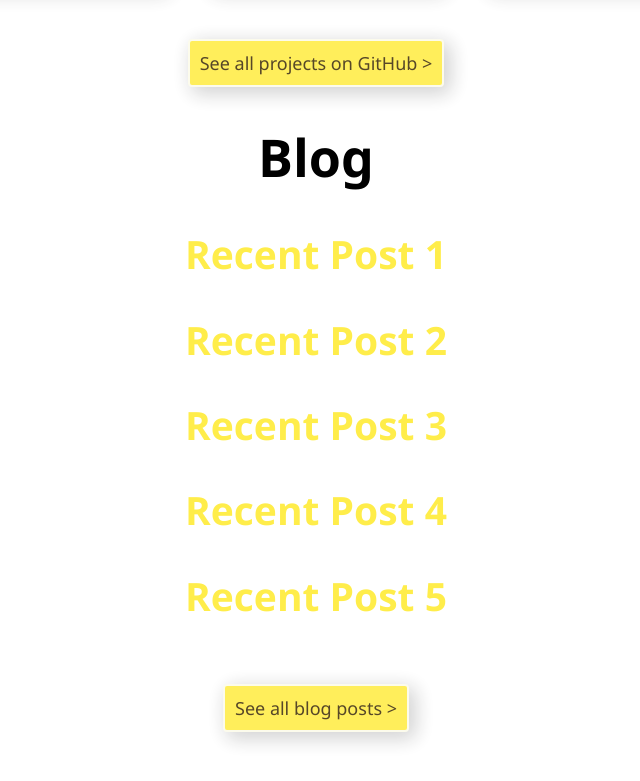
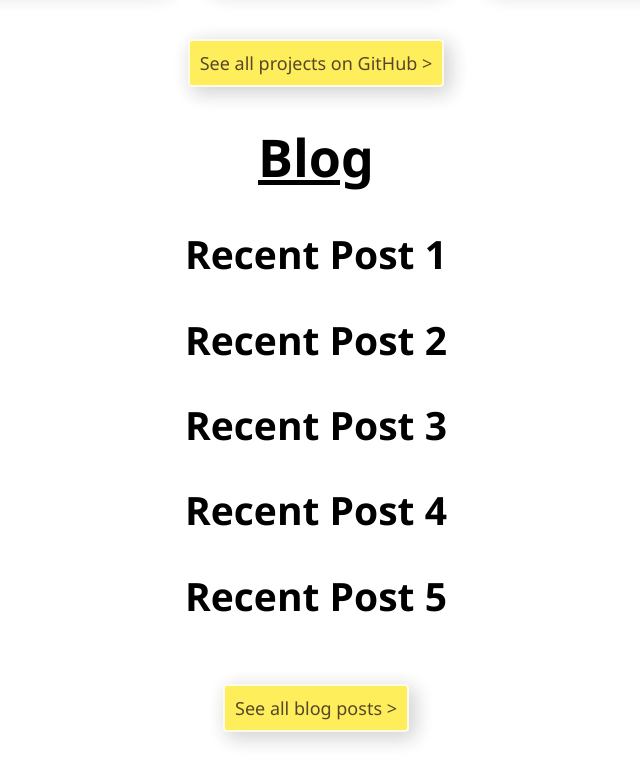
Before and after one commit to CompSciLauren/compscilauren.github.io, a React (Create React App) app: page / in a window 1280 px wide. Shown: the part 1600-2381 px from the top of the page, without its empty margins (324-964 px from the left). Built offline with nearby package versions, Linux system fonts and the light colour scheme.

Commit message:
Modify h1 and h2 styles

```diff
--- a/src/components/Project.jsx
+++ b/src/components/Project.jsx
@@ -4,7 +4,7 @@ const Project = (props) => {
   return (
     <a href={props.link} target="_blank">
       <div class="projects-grid-item">
-        <h2>{props.title}</h2>
+        <h2 style={{ color: "#ffed4a" }}>{props.title}</h2>
         <p>{props.description}</p>
         <p className="tool-list">Built with {props.builtWith}</p>
       </div>
--- a/src/index.css
+++ b/src/index.css
@@ -4,22 +4,22 @@ html {
 
 body {
   margin: 0;
-  font-family: 'Segoe Print', 'Segoe UI', -apple-system, BlinkMacSystemFont,
-    'Roboto', 'Ubuntu', Sans-serif;
+  font-family: "Segoe Print", "Segoe UI", -apple-system, BlinkMacSystemFont,
+    "Roboto", "Ubuntu", Sans-serif;
   -webkit-font-smoothing: antialiased;
   -moz-osx-font-smoothing: grayscale;
 }
 
 button {
-  font-family: 'Segoe UI';
+  font-family: "Segoe UI";
 }
 
 code {
-  font-family: source-code-pro, Menlo, Monaco, Consolas, 'Segoe UI', monospace;
+  font-family: source-code-pro, Menlo, Monaco, Consolas, "Segoe UI", monospace;
 }
 
-h2 {
-  color: #ffed4a;
+h1 {
+  text-decoration: underline;
 }
 
 a {
```
